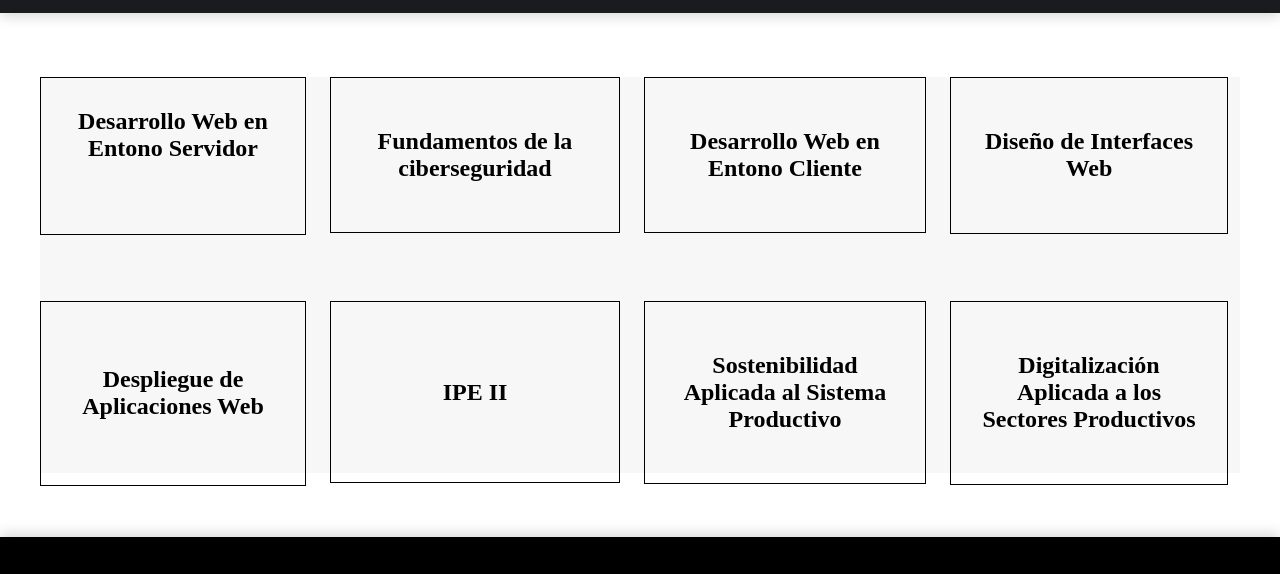
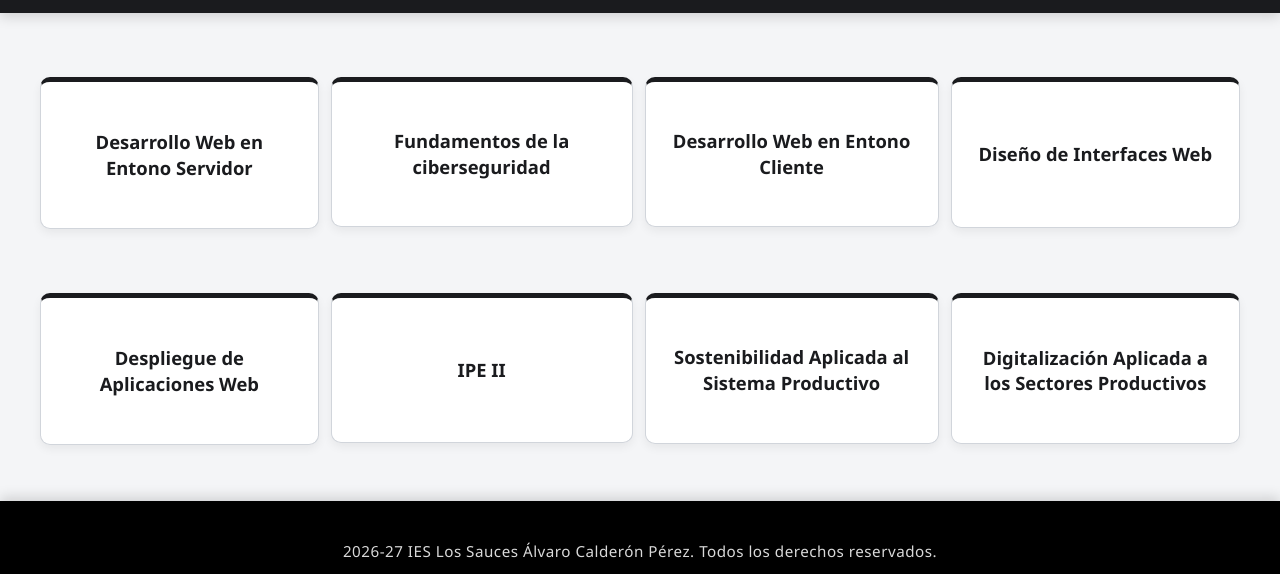
Before and after one commit to AlvaroCalde/ACPProyectoDAW, a plain HTML site: page index.html in a window 1280 px wide. Shown: the part 73-647 px from the top of the page. Drawn offline with Linux system fonts and the light colour scheme.

Commit message:
estilos actualizados

```diff
--- a/webroot/CSS/estilos2.css
+++ b/webroot/CSS/estilos2.css
@@ -20,47 +20,60 @@ header p {
     margin: 0;
 }
 
+body {
+    background-color: #f4f5f7; /* Fondo gris muy suave para que las tarjetas destaquen */
+}
+
 main {
     display: grid;
-    grid-template-columns: repeat(8, auto);
+    grid-template-columns: repeat(4, auto);
     max-width: 1200px;
     row-gap: 10%;
     column-gap: 1%;
-    margin: 40px auto;
-    background-color: #f7f7f7;
-    margin-bottom: 5%;
-    margin-top: 5%;
+    margin: 5% auto;
+    background-color: transparent; /* Elimina el fondo gris en bloque para dejar respirar las tarjetas */
 }
 
-div {
+main div {
     box-sizing: border-box;
-    border: 1px solid black;
     display: grid;
-    justify-content: center;
-    padding: 20px 20px;
+    place-items: center;
+    min-height: 150px; /* Les da más altura y un tamaño uniforme */
+    padding: 35px 25px; /* Más espacio interior */
     text-align: center;
     margin-bottom: 10%;
+    background-color: #ffffff;
+    border: 1px solid #d1d5db;
+    border-top: 5px solid #1a1b1e; /* Acento negro */
+    border-radius: 10px;
+    box-shadow: 0 4px 10px rgba(0, 0, 0, 0.06);
+    transition: transform 0.25s ease, box-shadow 0.25s ease, border-color 0.25s ease;
+    cursor: pointer;
 }
 
-div:hover {
-    transform: translateY(-5px);
-    box-shadow: 0 8px 15px rgba(0, 0, 0, 0.2);
-    border-color: black;
-    background-color: white;
+main div:hover {
+    transform: translateY(-6px);
+    box-shadow: 0 12px 24px rgba(0, 0, 0, 0.15);
+    border-color: #000000; /* Borde negro al pasar el ratón */
 }
 
-div p, div a {
-    font-family: 'Times New Roman', serif;
-    font-size: 1.5rem;
-    font-weight: bold;
-    color: black;
+main div p,
+main div a {
+    font-family: 'Segoe UI', system-ui, -apple-system, sans-serif;
+    font-size: 1.15rem; /* Texto un poco más grande */
+    font-weight: 600;
+    color: #1a1b1e;
     text-decoration: none;
-    margin-bottom: 10px;
-    padding: 5px;
+    line-height: 1.4;
+    margin: 0;
+    padding: 0;
+    transition: color 0.25s ease;
 }
 
-
-
+main div:hover p,
+main div:hover a {
+    color: #000000; /* Negro puro al pasar el ratón */
+}
 
 footer {
     background-color: black;
```
Also changed, not shown: index.html (+8 -0 lines).
